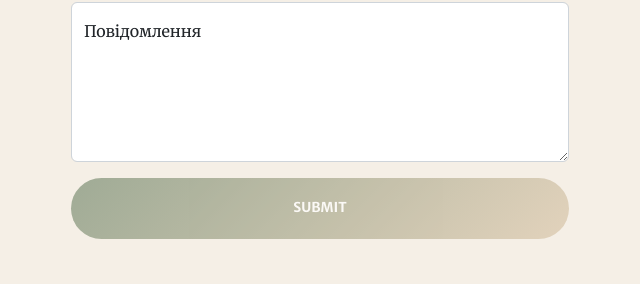
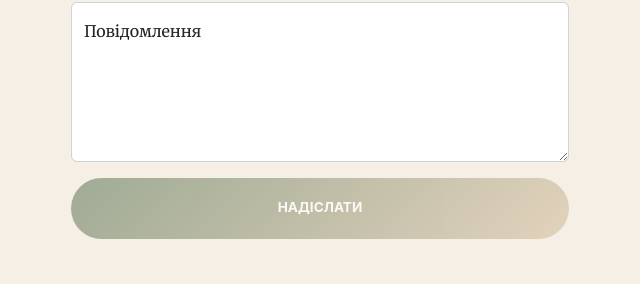
Before and after one commit to annachkva/vitamin-landing-page, a plain HTML site: page index.html in a window 1280 px wide. Shown: the part 3659-3943 px from the top of the page, 320-960 px from the left. Drawn offline with nearby package versions, Linux system fonts and the light colour scheme; some packages are replaced by stand-ins of ours; a script that the page names is missing.

Commit message:
Update index.html

```diff
--- a/index.html
+++ b/index.html
@@ -249,7 +249,7 @@
                             <!-- an error submitting the form-->
                             <div class="d-none" id="submitErrorMessage"><div class="text-center text-danger mb-3">Error sending message!</div></div>
                             <!-- Submit Button-->
-                            <div class="d-grid"><button class="btn btn-primary btn-xl disabled" id="submitButton" type="submit">Submit</button></div>
+                            <div class="d-grid"><button class="btn btn-primary btn-xl disabled" id="submitButton" type="submit">надіслати</button></div>
                         </form>
                     </div>
                 </div>
```
